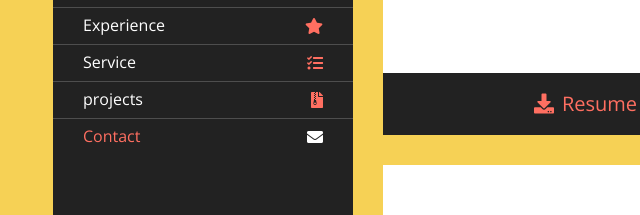
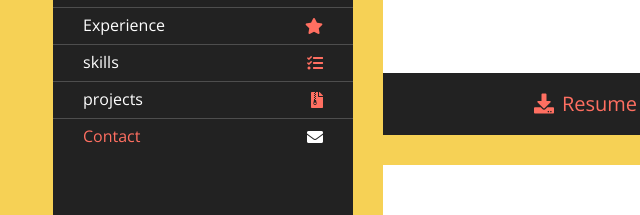
Before and after one commit to Reddy6812/vijayresume.github.io, a plain HTML site: page index.html in a window 1280 px wide. Shown: the part 306-521 px from the top of the page, 17-657 px from the left. Drawn offline with nearby package versions, Linux system fonts and the light colour scheme.

Commit message:
Update index.html

```diff
--- a/index.html
+++ b/index.html
@@ -48,7 +48,7 @@
                                     <a class="nav-link" href="#experience">Experience<i class="fa fa-star"></i></a>
                                 </li>
                                 <li class="nav-item">
-                                    <a class="nav-link" href="#service">Service<i class="fa fa-tasks"></i></a>
+                                    <a class="nav-link" href="#skills">skills<i class="fa fa-tasks"></i></a>
                                 </li>
                                 <li class="nav-item">
                                     <a class="nav-link" href="#projects">projects<i class="fa fa-file-archive"></i></a>
```
